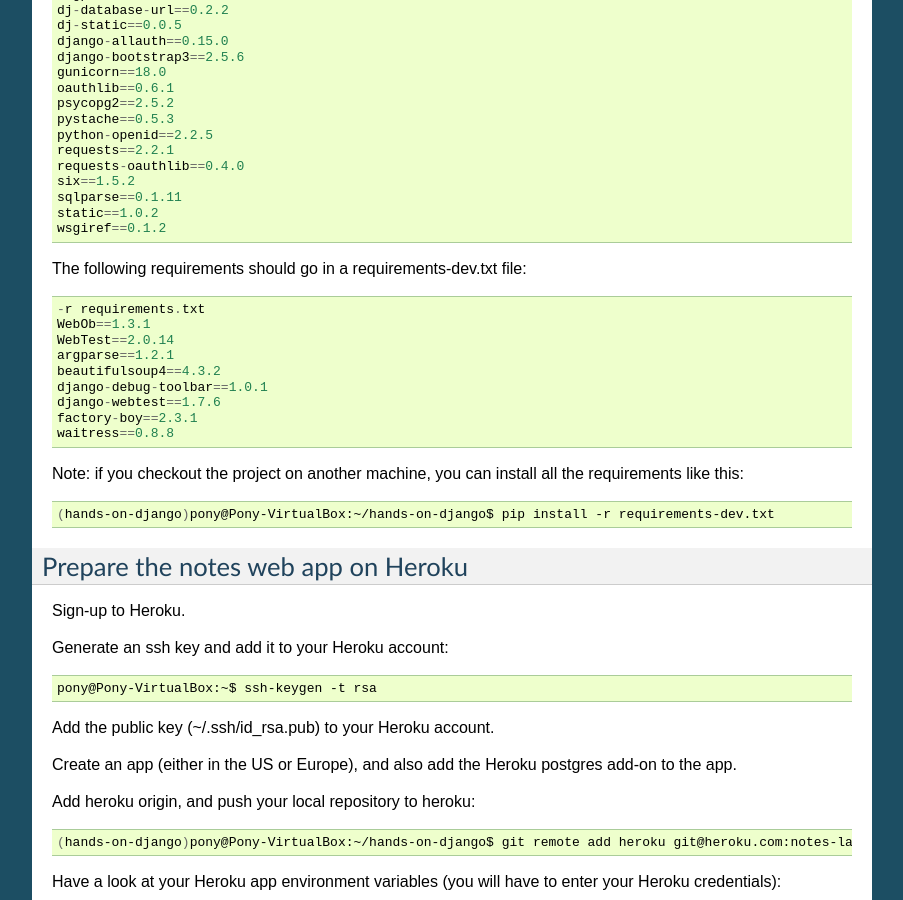
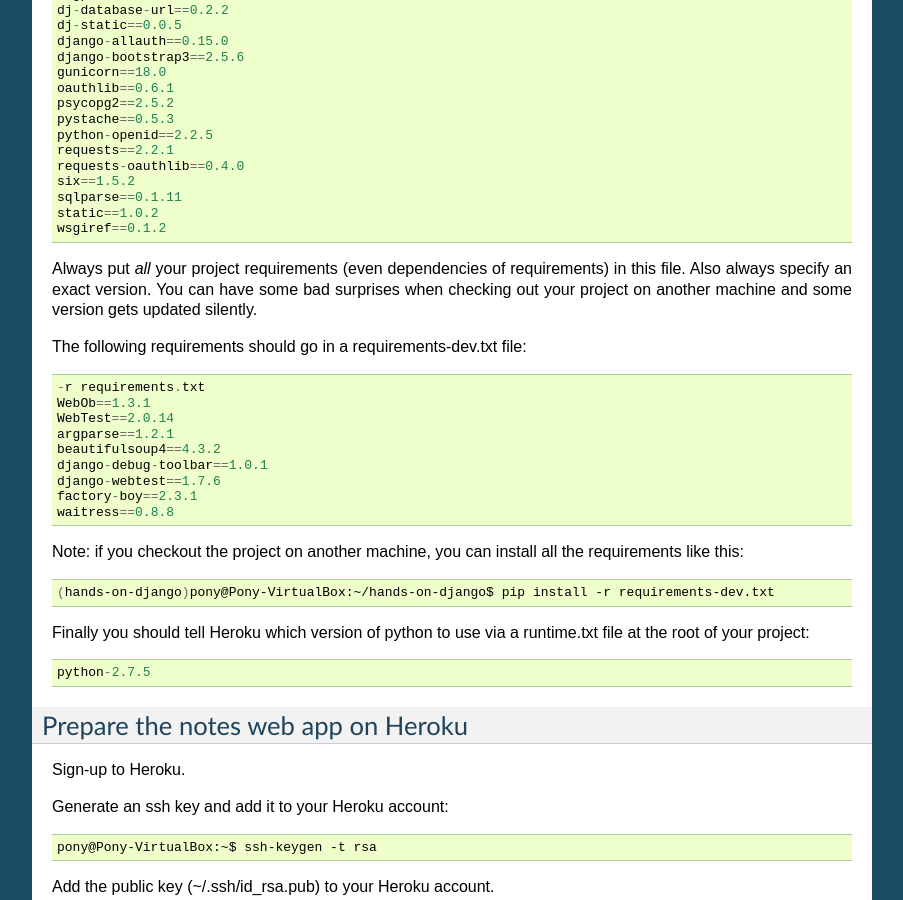
Before and after one commit to creynaud/hands-on-django-doc, a Sphinx documentation site: the page built from source/deploy_to_heroku.rst, in a window 1280 px wide and 900 px high, scrolled down 3057 px. Shown: the whole window, without its empty margins (198-1101 px from the left). Built offline with Sphinx 7.4.7, drawn with Linux system fonts in a browser that asks for light colours; some of the changed text lies outside the part shown.

```diff
--- a/source/deploy_to_heroku.rst
+++ b/source/deploy_to_heroku.rst
@@ -178,6 +178,9 @@ The following requirements should go in a requirements.txt file at the root of y
     static==1.0.2
     wsgiref==0.1.2
 
+Always put *all* your project requirements (even dependencies of requirements) in this file. Also always specify an exact version.
+You can have some bad surprises when checking out your project on another machine and some version gets updated silently.
+
 The following requirements should go in a requirements-dev.txt file:
 
 .. code-block:: python
@@ -197,6 +200,12 @@ Note: if you checkout the project on another machine, you can install all the re
 .. code-block:: bash
 
     (hands-on-django)pony@Pony-VirtualBox:~/hands-on-django$ pip install -r requirements-dev.txt
+
+Finally you should tell Heroku which version of python to use via a runtime.txt file at the root of your project:
+
+.. code-block:: python
+
+    python-2.7.5
 
 Prepare the notes web app on Heroku
 -----------------------------------
--- a/source/index.rst
+++ b/source/index.rst
@@ -24,6 +24,7 @@ Contents:
    more_templates_refactoring
    add_delete_notes_views
    deploy_to_heroku
+   secure_app
    what_to_do_next
    ubuntu_vm
 
```
Also changed, not shown: source/secure_app.rst (added, +28 -0 lines).
